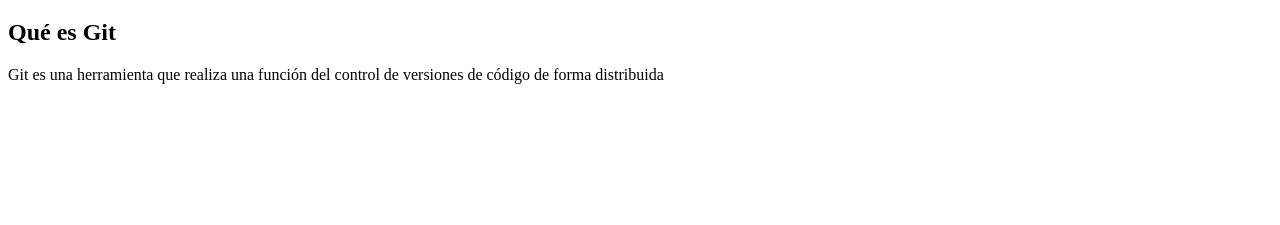
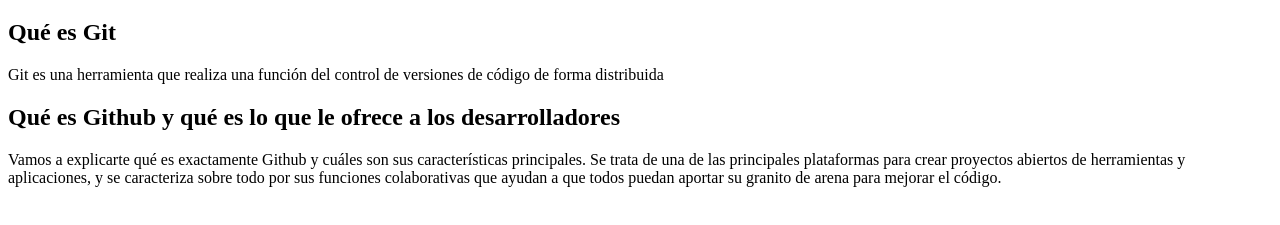
Before and after one commit to dgmrtabu/gitucatec, a plain HTML site: page Index.html in a window 1280 px wide. Shown: the part 61-286 px from the top of the page. Drawn offline with Linux system fonts and the light colour scheme.

Commit message:
Tercera version

```diff
--- a/Index.html
+++ b/Index.html
@@ -12,6 +12,9 @@
 
     <h2>Qué es Git</h2>
     <p>Git es una herramienta que realiza una función del control de versiones de código de forma distribuida</p>
+    <h2>Qué es Github y qué es lo que le ofrece a los desarrolladores</h2>
+    <p>Vamos a explicarte qué es exactamente Github y cuáles son sus características principales. Se trata de una de las principales plataformas para crear proyectos abiertos de herramientas y aplicaciones, y se caracteriza sobre todo por sus funciones colaborativas que ayudan a que todos puedan aportar su granito de arena para mejorar el código.</p>
+
 
 </body>
 </html>
```
